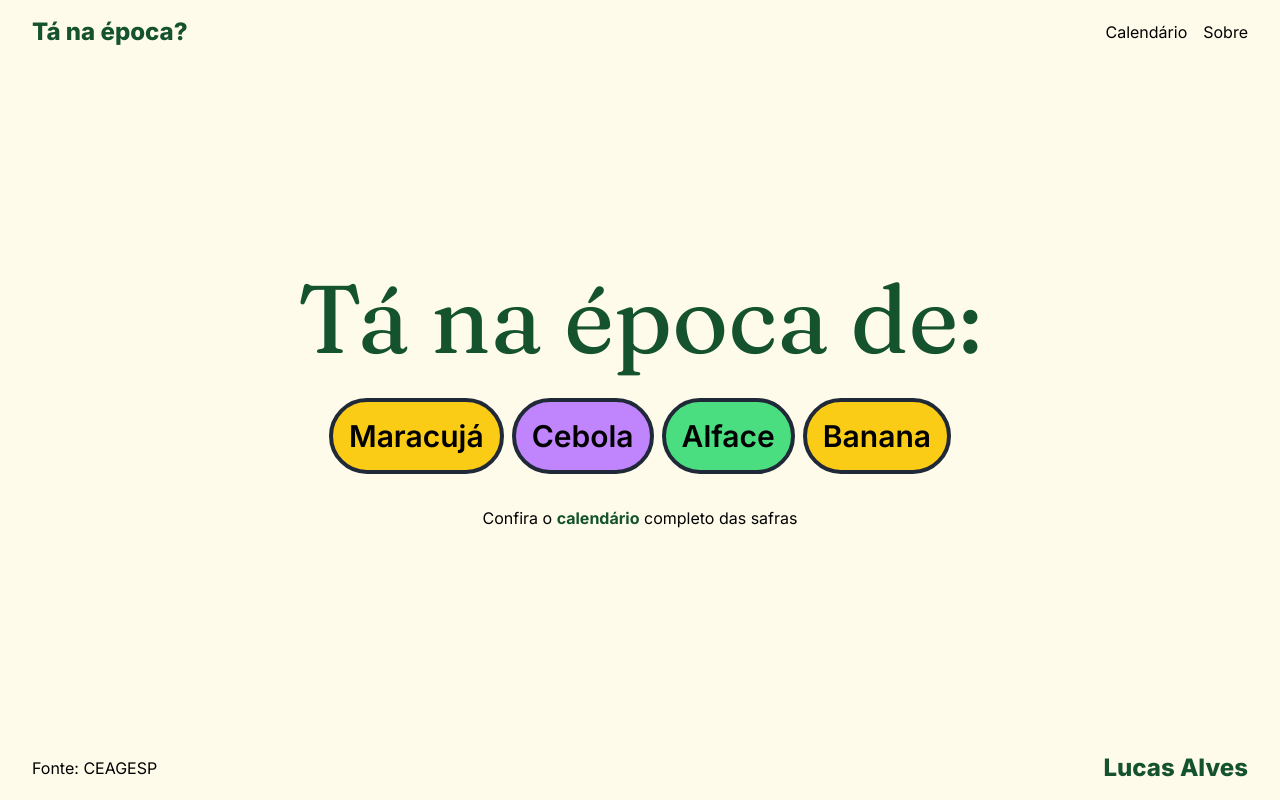
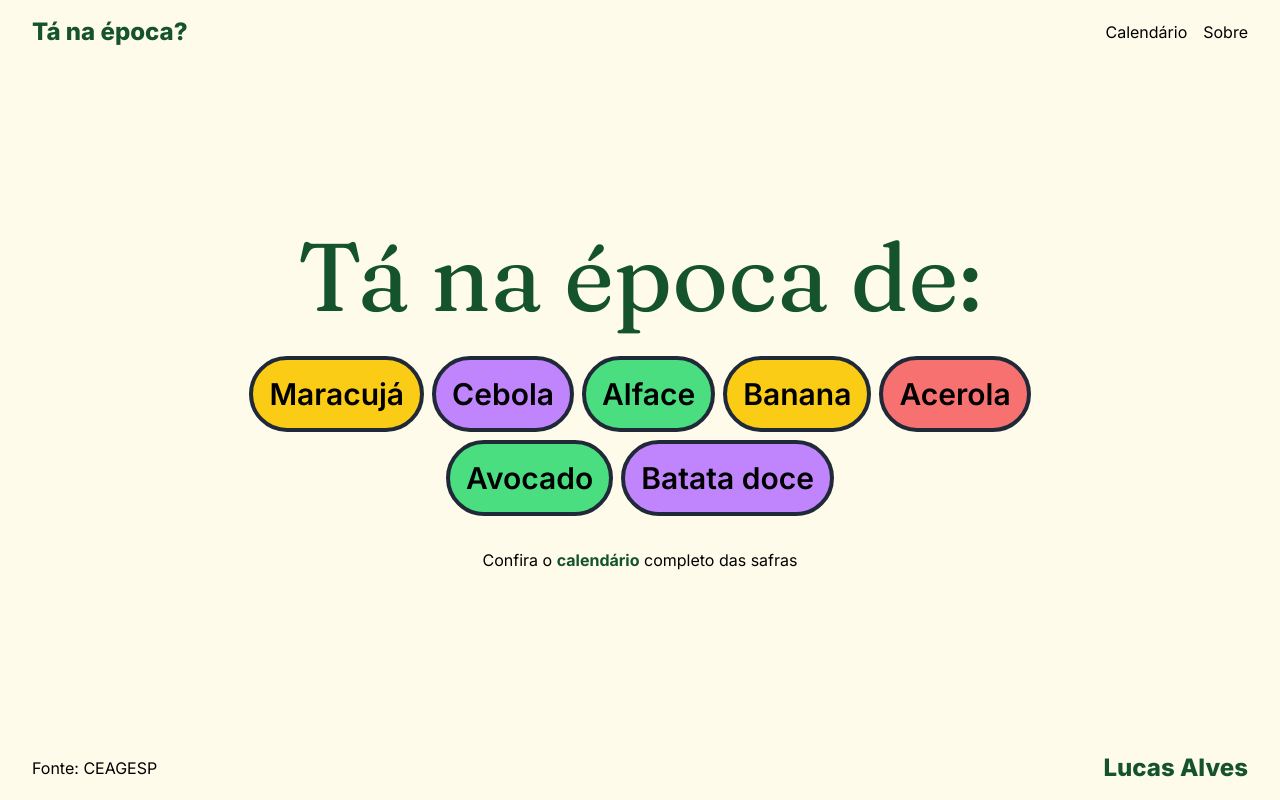
Before and after one commit to lucas-adb/ta-na-epoca, a Next.js app: page / in a window 1280 px wide. Built offline with nearby package versions, Linux system fonts and the light colour scheme.

Commit message:
add new fruits

```diff
--- a/src/components/framer/SimpleVariant.tsx
+++ b/src/components/framer/SimpleVariant.tsx
@@ -18,7 +18,7 @@
 export const SimpleVariant = ({ filteredFoods }: { filteredFoods: Food[] }) => {
   return (
     <motion.div
-      className="flex flex-wrap justify-center sm:justify-between gap-2"
+      className="flex flex-wrap justify-center sm:justify-space-evenly gap-2"
       variants={container}
       initial="hidden"
       animate="visible"
--- a/src/data/fruitsAndVegetables.ts
+++ b/src/data/fruitsAndVegetables.ts
@@ -63,5 +63,41 @@
     tailwindBgColor: "bg-orange-400",
     harvestMonths: ["December"],
     type: "vegetable"
+  },
+  {
+    id: 8,
+    name: "Abacaxi",
+    color: "yellow",
+    tailwindColor: "yellow-400",
+    tailwindBgColor: "bg-yellow-400",
+    harvestMonths: ["January", "October", "November", "December"],
+    type: "fruit"
+  },
+  {
+    id: 9,
+    name: "Acerola",
+    color: "red",
+    tailwindColor: "red-400",
+    tailwindBgColor: "bg-red-400",
+    harvestMonths: ["January", "March", "October", "November", "December"],
+    type: "fruit"
+  },
+  {
+    id: 10,
+    name: "Avocado",
+    color: "green",
+    tailwindColor: "green-400",
+    tailwindBgColor: "bg-green-400",
+    harvestMonths: ["March", "April", "May", "June", "July"],
+    type: "fruit"
+  },
+  {
+    id: 11,
+    name: "Batata doce",
+    color: "purple",
+    tailwindColor: "purple-400",
+    tailwindBgColor: "bg-purple-400",
+    harvestMonths: ["March", "April", "June", "August", "September"],
+    type: "vegetable"
   }
 ];
```
